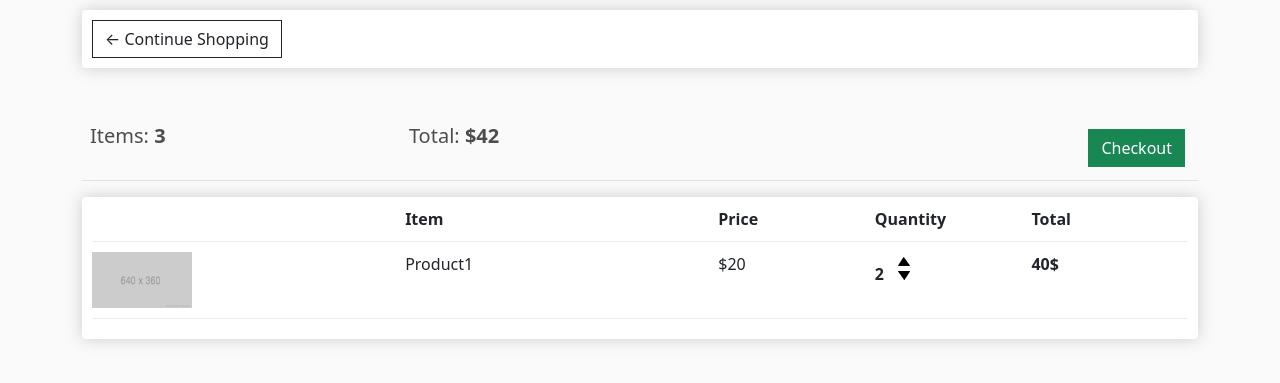
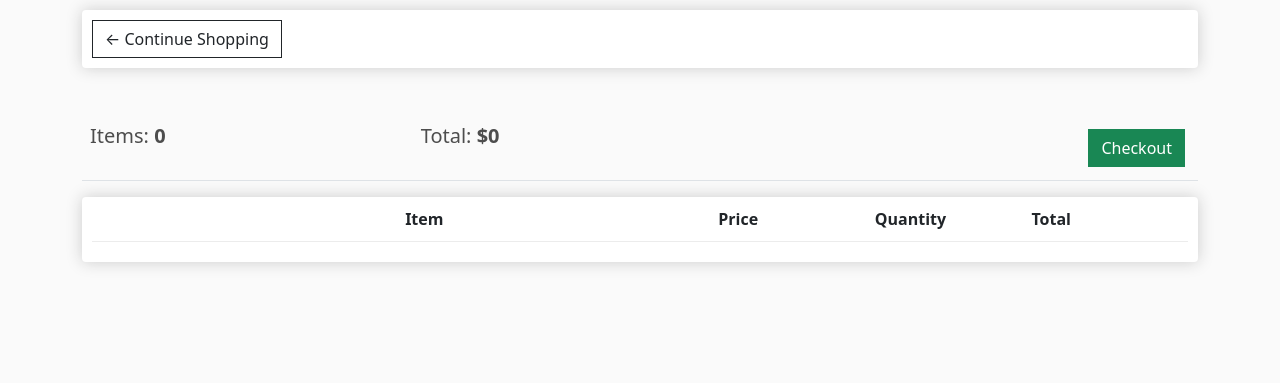
Before and after one commit to Uddhika/django-new, a Django app: page /cart/ in a window 1280 px wide. Shown: the part 73-456 px from the top of the page. Run offline with Django 4.2, Linux system fonts and the light colour scheme; lists and menus that the app fills with data are empty; some libraries are stand-ins or nearby versions.

Commit message:
data pases through urls

```diff
--- a/ecommerce/store/templates/store/cart.html
+++ b/ecommerce/store/templates/store/cart.html
@@ -22,8 +22,8 @@
             <br>
             <table class="table">
                 <tr>
-                    <th><h5>Items: <strong>3</strong></h5></th>
-                    <th><h5>Total: <strong>$42</strong></h5></th>
+                    <th><h5>Items: <strong>{{ order.get_cart_items }}</strong></h5></th>
+                    <th><h5>Total: <strong>${{order.get_cart_total}}</strong></h5></th>
                     <th>
                         <a style="float: right; margin: 5px;" class="btn btn-success" href="{% url 'checkout' %}">Checkout</a>
                     </th>
@@ -37,20 +37,21 @@
                     <div style="flex: 1;"><strong>Quantity</strong></div>
                     <div style="flex: 1;"><strong>Total</strong></div>
                 </div>
-
+                {% for item in items %}
                 <div class="cart-row">
-                    <div style="flex: 2;"><img class='row-image' src="{% static 'images/placeholder.png' %}" alt=""></div>
-                    <div style="flex: 2;">Product1</div>
-                    <div style="flex: 1;">$20</div>
+                    <div style="flex: 2;"><img class='row-image' src="{{ item.product.imageURL }}" alt=""></div>
+                    <div style="flex: 2;">{{item.product.name}}</div>
+                    <div style="flex: 1;">${{item.product.price|floatformat:2}}</div>
                     <div style="flex: 1;">
-                        <div class="quantity">2</div>
+                        <div class="quantity">{{ item.quantity }}</div>
                         <div class="quantity">
                             <img class="chg-quantity" src="{% static 'images/arrow-up.png' %}" alt="">
                             <img class="chg-quantity" src="{% static 'images/arrow-down.png' %}" alt="">
                         </div>
                     </div>
-                    <div style="flex: 1;"><strong>40$</strong></div>
+                    <div style="flex: 1;"><strong>${{item.get_total}}</strong></div>
                 </div>
+                {% endfor %}
             </div>
         </div>
     </div>
--- a/ecommerce/store/views.py
+++ b/ecommerce/store/views.py
@@ -10,11 +10,29 @@ def store(request):
 
 
 def cart(request):
-    context={}
+
+    if request.user.is_authenticated:
+        customer=request.user.customer
+        order, created = Order.objects.get_or_create(customer=customer, complete=False)
+        items = order.orderitem_set.all()
+    else:
+        items = []
+        order = {'get_cart_total': 0, 'get_cart_items': 0}
+
+    context={'items': items, 'order': order}
     return render(request, 'store/cart.html',context)
 
 
 
 def checkout(request):
-    context={}
+
+    if request.user.is_authenticated:
+        customer=request.user.customer
+        order, created = Order.objects.get_or_create(customer=customer, complete=False)
+        items = order.orderitem_set.all()
+    else:
+        items = []
+        order = {'get_cart_total': 0, 'get_cart_items': 0}
+
+    context={'items': items, 'order':order}
     return render(request, 'store/checkout.html',context)
```
Also changed, not shown: ecommerce/store/models.py (+16 -0 lines), ecommerce/store/templates/store/checkout.html (+11 -7 lines), ecommerce/db.sqlite3.
